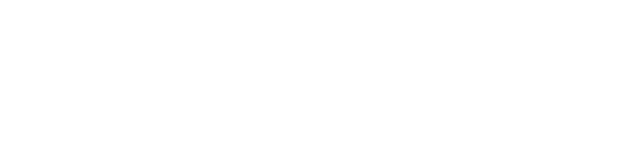
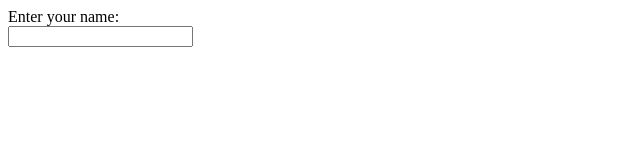
Before and after one commit to acciojob/personal-greeting-kunalkasera456, a React app: page / in a window 1280 px wide. Shown: the whole page, without its empty margins (0-640 px from the left). Built offline with nearby package versions, Linux system fonts and the light colour scheme.

Commit message:
solution

```diff
--- a/src/components/App.js
+++ b/src/components/App.js
@@ -1,11 +1,14 @@
 
 import React from "react";
 import './../styles/App.css';
+import Greeting from "./greeting";
 
 const App = () => {
   return (
     <div>
         {/* Do not remove the main div */}
+
+        <Greeting/>
     </div>
   )
 }
--- /dev/null
+++ b/src/components/greeting.js
@@ -0,0 +1,21 @@
+import react, { useState } from "react";
+
+
+const Greeting = ()=> {
+    const[name, setName] = useState("");
+
+    const handleInput = (e)=> {
+        setName(e.target.value);
+    }
+
+    return(
+        <div>
+            <label>Enter your name:</label>
+            <br></br>
+            <input type="text" onChange={handleInput} value={name}></input>
+            {name != "" ? <p>Hello {name}!</p> : "" }
+        </div>
+    )
+}
+
+export default Greeting;
```
Also changed, not shown: src/index.html (+1 -0 lines), 1 other file.
